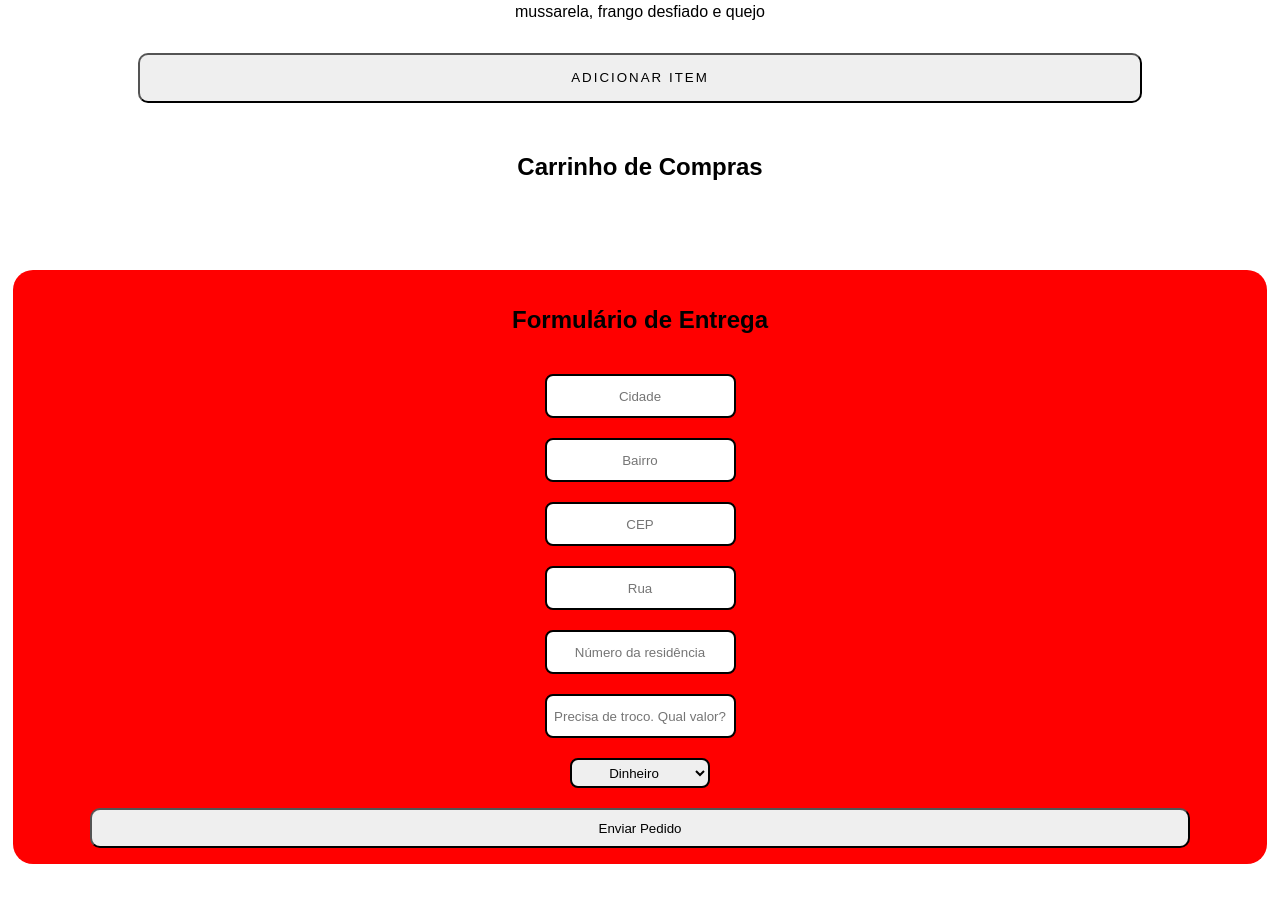
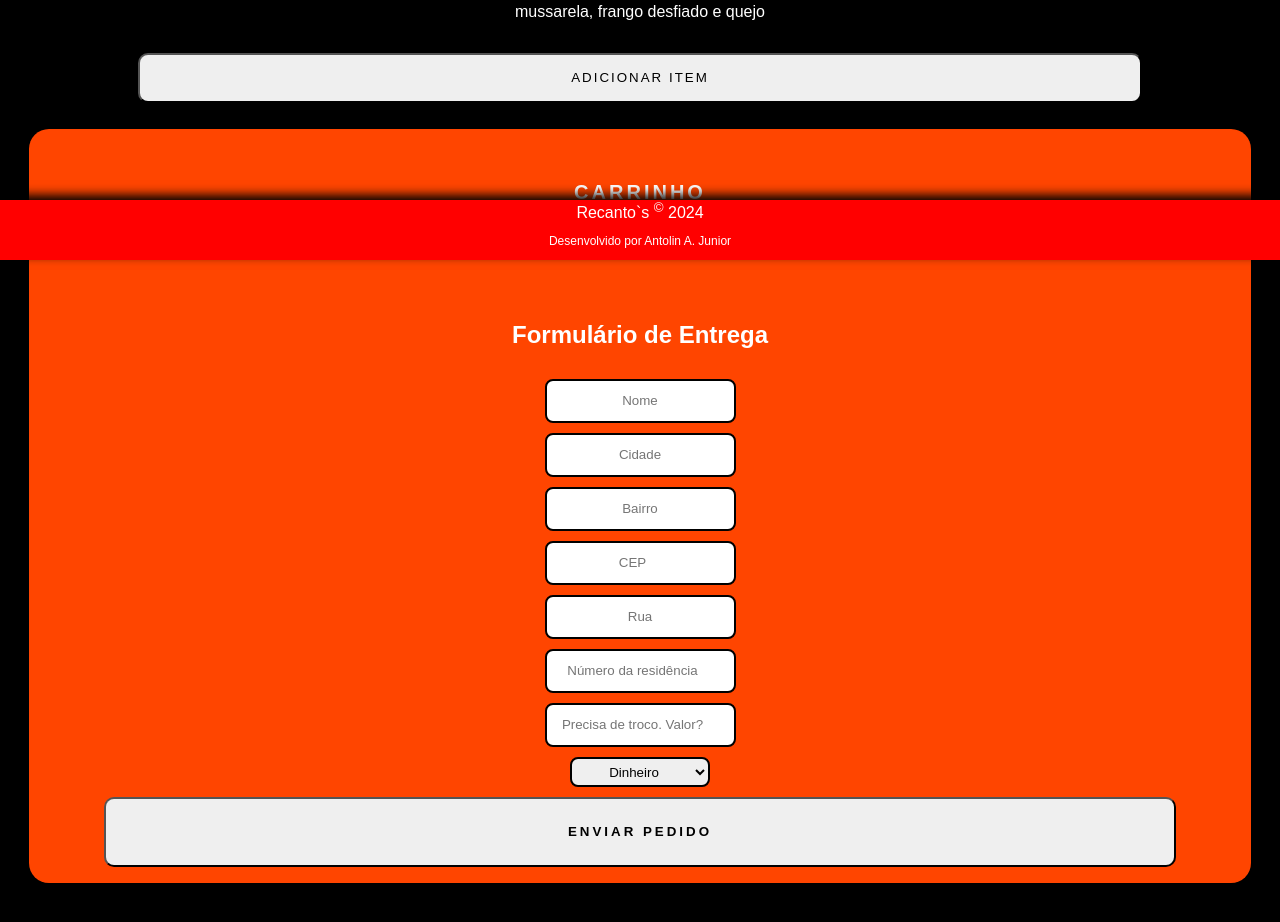
Before and after one commit to AntolinJunior/cardapio01, a plain HTML site: page index.html in a window 1280 px wide. Shown: the part 540-1462 px from the top of the page. Before the commit the page ends 1417 px from the top, so only its background shows below. Drawn offline with Linux system fonts and the light colour scheme.

Commit message:
Add files via upload

```diff
--- a/assets/estilos/body.css
+++ b/assets/estilos/body.css
@@ -6,5 +6,8 @@ body {
     margin: 0;
     padding: 0;
     margin-top: 50px;
+    margin-bottom: 50px;
+    color: white;
+    background-color: black;
 
 }
--- a/assets/estilos/cardapio.css
+++ b/assets/estilos/cardapio.css
@@ -13,3 +13,13 @@
     letter-spacing: 2px;
     text-transform: uppercase;
 }
+
+
+.cardapio .botaoAdicionar:hover{
+    background-color: orangered;
+    font-weight: bold;
+}
+
+.cardapio .botaoAdicionar:active{
+    color: lime;
+}
--- a/assets/estilos/carrinho.css
+++ b/assets/estilos/carrinho.css
@@ -1,15 +1,26 @@
 .carrinho {
     margin: 20px;
     display: flex;
+    justify-content: center;
+    align-items: center;
     flex-direction: column;
     gap: 15px;
+    text-align: center;
+
+}
+
+.carrinho h2{
+    text-transform: uppercase;
+    font-size: 20px;
+    letter-spacing: 3px;
 }
 
 .carrinho-item {
+
     display: flex;
+    flex-direction: column;
     justify-content: space-between;
-    padding: 10px;
-    background-color: red;
+    padding: 30px ;
     border-radius: 10px;
     align-items: center;
     margin-top: 10px;
@@ -18,14 +29,21 @@
 .carrinho-item .remover{
     background-color: red;
     border-radius: 10px;
-    padding: 10px;
+    padding: 20px;
+    margin-top: 20px;
+    text-transform: uppercase;
+    letter-spacing: 4px;
+    width: 70vw;
+
+
 }
 
 #totalCarrinho{
-    color: red;
+    color: white;
     text-transform: uppercase;
-    background-color: white;
-
     padding: 10px;
     border-radius: 10px;
+    font-weight: bold;
+    letter-spacing: 2px;
+
 }
--- a/assets/estilos/entrega.css
+++ b/assets/estilos/entrega.css
@@ -1,12 +1,13 @@
 .entrega{
-    background-color: red;
+    background-color: orangered;
     display: flex;
     flex-direction: column;
     align-items: center;
     text-align: center;
-    gap: 20px;
+    gap: 10px;
     padding: 1rem;
     border-radius: 20px;
+    margin: 1rem;
 
 }
 
@@ -17,12 +18,16 @@
     border-radius: 8px;
     height: 30px;
     outline: none;
+
 }
 
 
 
 .entrega .enviar{
     width: 90%;
-    height: 40px;
+    height: 70px;
     border-radius: 10px;
+    text-transform: uppercase;
+    letter-spacing: 3px;
+    font-weight: bold;
 }
--- a/index.html
+++ b/index.html
@@ -17,7 +17,7 @@
 
 <body>
     <header>
-        <p>Recantos pizzaria e hamburgueria</p>
+        <p>Recanto´s <sup>&copy;</sup> pizzaria e hamburgueria</p>
     </header>
 
     <div class="geral">
@@ -40,32 +40,44 @@
                 <p>mussarela, frango desfiado e quejo</p>
                 <button class="botaoAdicionar" onclick="adicionarItem('2 queijos', 10)">Adicionar Item</button>
             </div>
-            <div class="carrinho">
-                <h2>Carrinho de Compras</h2>
-                <div id="listaCarrinho"></div>
-                <div id="totalCarrinho"></div>
 
-            </div>
 
             <div class="entrega">
+
+                <div class="carrinho">
+                    <h2>Carrinho</h2>
+                    <div id="totalCarrinho"></div>
+                    <div id="listaCarrinho"></div>
+                </div>
+
                 <h2>Formulário de Entrega</h2>
+                <input type="text" id="nome" placeholder="Nome" required>
                 <input type="text" id="cidade" placeholder="Cidade" required>
                 <input type="text" id="bairro" placeholder="Bairro" required>
-                <input type="text" id="cep" placeholder="CEP" required>
+                <input type="number" id="cep" placeholder="CEP" required>
                 <input type="text" id="rua" placeholder="Rua" required>
-                <input type="text" id="numero" placeholder="Número da residência" required>
-                <input type="text" id="troco" placeholder="Precisa de troco. Qual valor?">
+                <input type="number" id="numero" placeholder="Número da residência" required>
+                <input type="number" id="troco" placeholder="Precisa de troco. Valor?">
                 <select id="pagamento">
                     <option value="dinheiro">Dinheiro</option>
                     <option value="cartao_credito">Cartão de Crédito</option>
                     <option value="cartao_debito">Cartão de Débito</option>
                     <option value="pix">Pix</option>
                 </select>
+
+
+
                 <button class="enviar" onclick="enviarWhatsApp()">Enviar Pedido</button>
 
             </div>
 
+
         </div>
+        <footer
+            style="position: fixed; bottom: 0; width: 100vw; background-color: red; box-shadow: 0px -5px 10px black;left: 0;">
+            <span>Recanto`s <sup>&copy;</sup> 2024</span>
+            <p style="font-size: 12px;">Desenvolvido por Antolin A. Junior</p>
+        </footer>
 
         <script src="main.js"></script>
 
--- a/main.js
+++ b/main.js
@@ -18,7 +18,7 @@ function atualizarCarrinho() {
     listaCarrinho.innerHTML = '';
     carrinho.forEach((item, index) => {
         listaCarrinho.innerHTML += `
-            <div class="carrinho-item">
+            <div class="carrinho-item" >
                 <span>${item.nome} - R$${item.preco}</span>
                 <button class="remover" onclick="removerItem(${index})">Remover</button>
             </div>
```
